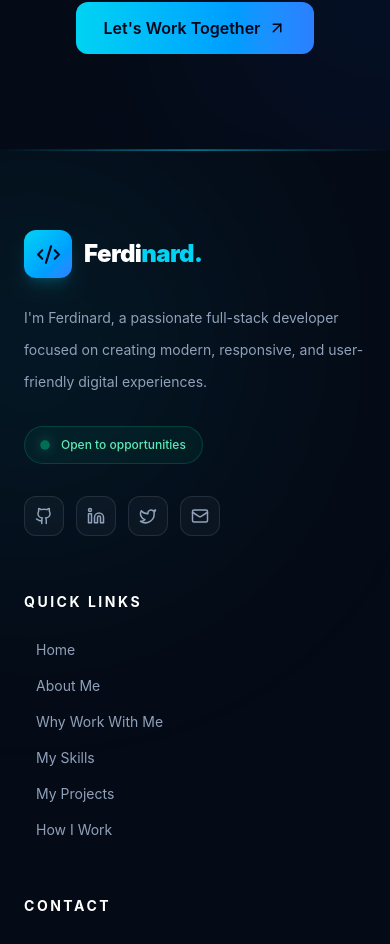
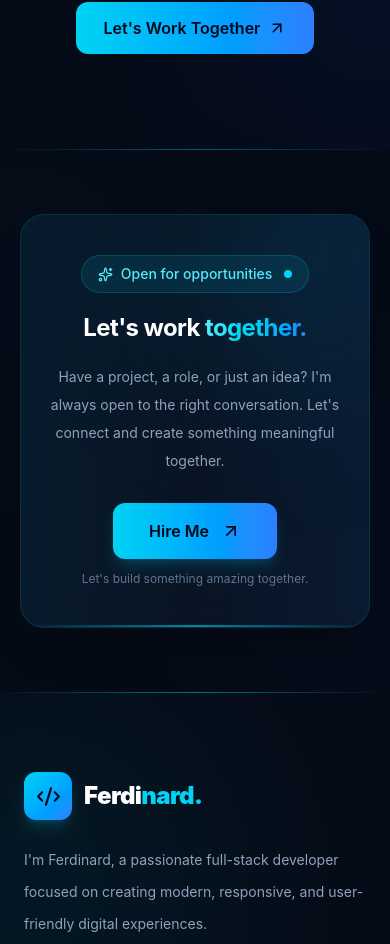
Before and after one commit to Ferdinard15/Nard.Dev-portfolio, a React (Vite) app in the folder My-portfolio/: page /about in a window 390 px wide. Shown: the part 6475-7419 px from the top of the page. Built offline with nearby package versions, Linux system fonts and the light colour scheme.

Commit message:
Added opportunities section in about

```diff
--- a/My-portfolio/src/Components/About/About.jsx
+++ b/My-portfolio/src/Components/About/About.jsx
@@ -14,6 +14,7 @@ import {
 } from "lucide-react";
 import { AboutWhoIAm } from "./ABoutWhoIAm";
 import { ServicesSection } from "./ServiceSection";
+import { OpportunitiesSection } from "./OpportunitiesSection";
 
 
 // GitHub Icon
@@ -645,6 +646,7 @@ export function About() {
 
     <AboutWhoIAm />
     <ServicesSection />
+    <OpportunitiesSection />
     </>
 
   );
--- /dev/null
+++ b/My-portfolio/src/Components/About/OpportunitiesSection.jsx
@@ -0,0 +1,167 @@
+
+import { motion } from "framer-motion";
+import { ArrowUpRight, Sparkles } from "lucide-react";
+
+export function OpportunitiesSection() {
+  return (
+    <section
+      id="opportunities"
+      className="relative isolate overflow-hidden bg-[#050b16] px-5 py-16 text-white sm:px-8 lg:px-12"
+    >
+      {/* BACKGROUND GLOW */}
+      <motion.div
+        animate={{
+          scale: [1, 1.2, 1],
+          opacity: [0.15, 0.3, 0.15],
+        }}
+        transition={{
+          duration: 7,
+          repeat: Infinity,
+          ease: "easeInOut",
+        }}
+        className="pointer-events-none absolute -left-32 top-0 -z-10 h-72 w-72 rounded-full bg-cyan-500/20 blur-[120px]"
+      />
+
+      <motion.div
+        animate={{
+          scale: [1.1, 1, 1.1],
+          opacity: [0.1, 0.25, 0.1],
+        }}
+        transition={{
+          duration: 8,
+          repeat: Infinity,
+          ease: "easeInOut",
+        }}
+        className="pointer-events-none absolute -right-32 bottom-0 -z-10 h-72 w-72 rounded-full bg-blue-600/20 blur-[120px]"
+      />
+
+      <div className="mx-auto max-w-7xl">
+        <motion.div
+          initial={{ opacity: 0, y: 45 }}
+          whileInView={{ opacity: 1, y: 0 }}
+          viewport={{ once: true, amount: 0.3 }}
+          transition={{
+            duration: 0.8,
+            ease: [0.22, 1, 0.36, 1],
+          }}
+          className="group relative overflow-hidden rounded-3xl border border-cyan-400/15 bg-[#0b1729]/80 px-6 py-10 shadow-2xl shadow-black/20 backdrop-blur-xl sm:px-12 sm:py-12"
+        >
+          {/* CARD HOVER EFFECT */}
+          <div className="pointer-events-none absolute inset-0 bg-gradient-to-r from-cyan-500/[0.06] via-transparent to-blue-500/[0.08] opacity-70 transition-opacity duration-700 group-hover:opacity-100" />
+
+          {/* DECORATIVE GLOW */}
+          <motion.div
+            animate={{
+              x: [0, 35, 0],
+              y: [0, -20, 0],
+            }}
+            transition={{
+              duration: 9,
+              repeat: Infinity,
+              ease: "easeInOut",
+            }}
+            className="pointer-events-none absolute -right-10 -top-20 h-64 w-64 rounded-full bg-cyan-500/10 blur-[90px]"
+          />
+
+          {/* CENTERED CONTENT */}
+          <div className="relative z-10 flex flex-col items-center text-center">
+            {/* AVAILABILITY BADGE */}
+            <motion.div
+              initial={{ opacity: 0, y: -15 }}
+              whileInView={{ opacity: 1, y: 0 }}
+              viewport={{ once: true }}
+              transition={{ delay: 0.2, duration: 0.6 }}
+              className="mb-5 inline-flex items-center gap-2 rounded-full border border-cyan-400/20 bg-cyan-400/10 px-4 py-2 text-sm font-medium text-cyan-300"
+            >
+              <Sparkles size={15} />
+              <span>Open for opportunities</span>
+
+              <span className="relative ml-1 flex h-2 w-2">
+                <span className="absolute inline-flex h-full w-full animate-ping rounded-full bg-cyan-400 opacity-75" />
+                <span className="relative inline-flex h-2 w-2 rounded-full bg-cyan-400" />
+              </span>
+            </motion.div>
+
+            {/* HEADING - ONE LINE */}
+            <motion.h2
+              initial={{ opacity: 0, y: 25 }}
+              whileInView={{ opacity: 1, y: 0 }}
+              viewport={{ once: true }}
+              transition={{ delay: 0.3, duration: 0.7 }}
+              className="whitespace-nowrap text-2xl font-bold leading-tight tracking-tight text-white sm:text-5xl lg:text-6xl"
+            >
+              Let's work{" "}
+              <span className="bg-gradient-to-r from-cyan-300 via-cyan-400 to-blue-500 bg-clip-text text-transparent">
+                together.
+              </span>
+            </motion.h2>
+
+            {/* DESCRIPTION */}
+            <motion.p
+              initial={{ opacity: 0, y: 20 }}
+              whileInView={{ opacity: 1, y: 0 }}
+              viewport={{ once: true }}
+              transition={{ delay: 0.45, duration: 0.7 }}
+              className="mt-5 max-w-2xl text-sm leading-7 text-slate-400 sm:text-base sm:leading-8"
+            >
+              Have a project, a role, or just an idea? I'm always open to
+              the right conversation. Let's connect and create something
+              meaningful together.
+            </motion.p>
+
+            {/* HIRE ME BUTTON */}
+            <motion.div
+              initial={{ opacity: 0, y: 25, scale: 0.9 }}
+              whileInView={{ opacity: 1, y: 0, scale: 1 }}
+              viewport={{ once: true }}
+              transition={{
+                delay: 0.6,
+                duration: 0.7,
+                ease: [0.22, 1, 0.36, 1],
+              }}
+              className="mt-7 flex flex-col items-center"
+            >
+              <motion.a
+                href="#contact"
+                whileHover={{
+                  scale: 1.06,
+                  y: -5,
+                }}
+                whileTap={{ scale: 0.96 }}
+                transition={{
+                  type: "spring",
+                  stiffness: 300,
+                  damping: 18,
+                }}
+                className="group/button relative inline-flex items-center gap-3 overflow-hidden rounded-xl bg-gradient-to-r from-cyan-400 to-blue-500 px-9 py-4 font-semibold text-slate-950 shadow-lg shadow-cyan-500/20 transition-shadow duration-300 hover:shadow-xl hover:shadow-cyan-500/30"
+              >
+                <span className="absolute inset-0 -translate-x-full bg-white/20 transition-transform duration-700 group-hover/button:translate-x-full" />
+
+                <span className="relative">Hire Me</span>
+
+                <ArrowUpRight
+                  size={20}
+                  className="relative transition-transform duration-300 group-hover/button:-translate-y-1 group-hover/button:translate-x-1"
+                />
+              </motion.a>
+
+              {/* SUPPORTING TEXT */}
+              <motion.p
+                initial={{ opacity: 0 }}
+                whileInView={{ opacity: 1 }}
+                viewport={{ once: true }}
+                transition={{ delay: 0.8, duration: 0.7 }}
+                className="mt-3 text-xs text-slate-500 sm:text-sm"
+              >
+                Let's build something amazing together.
+              </motion.p>
+            </motion.div>
+          </div>
+
+          {/* BOTTOM DECORATIVE LINE */}
+          <div className="absolute bottom-0 left-0 h-[2px] w-full bg-gradient-to-r from-transparent via-cyan-400/60 to-transparent" />
+        </motion.div>
+      </div>
+    </section>
+  );
+}
```
